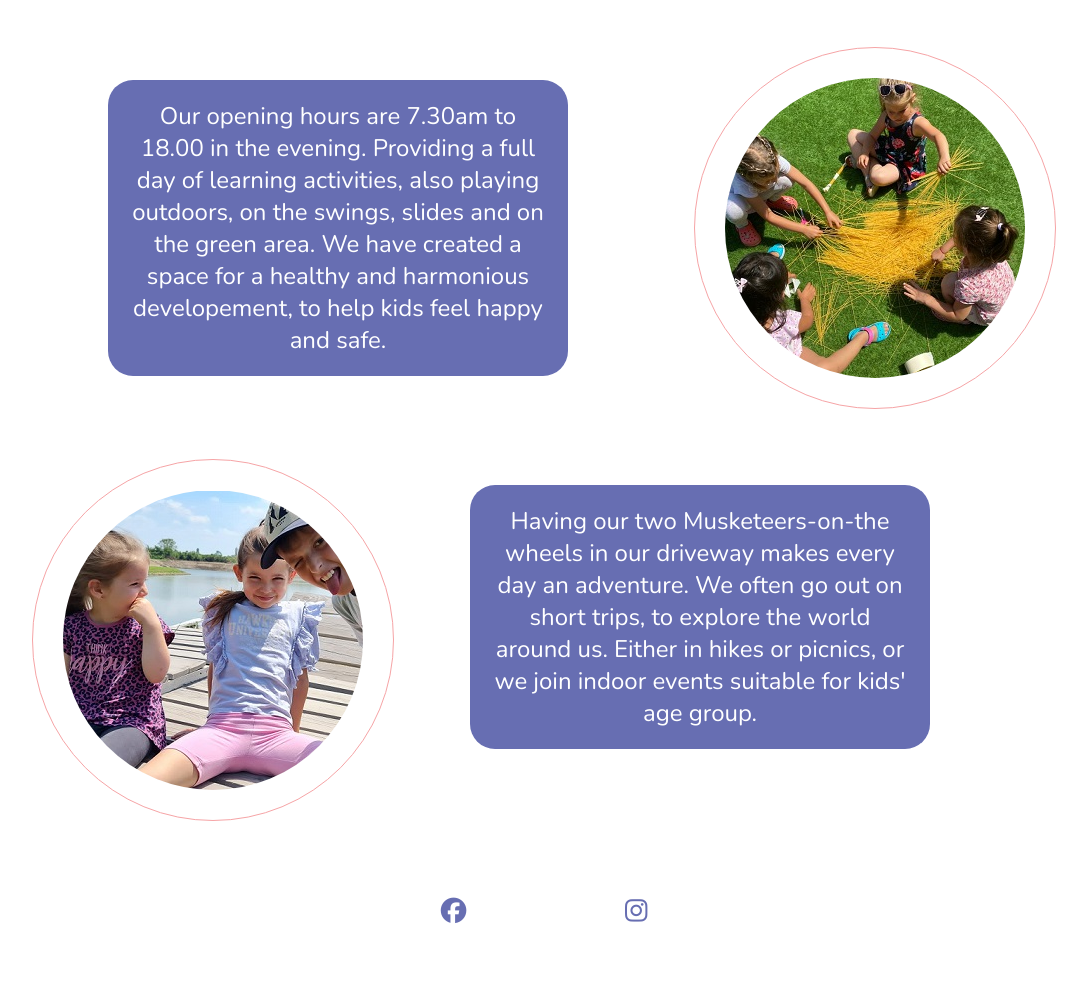
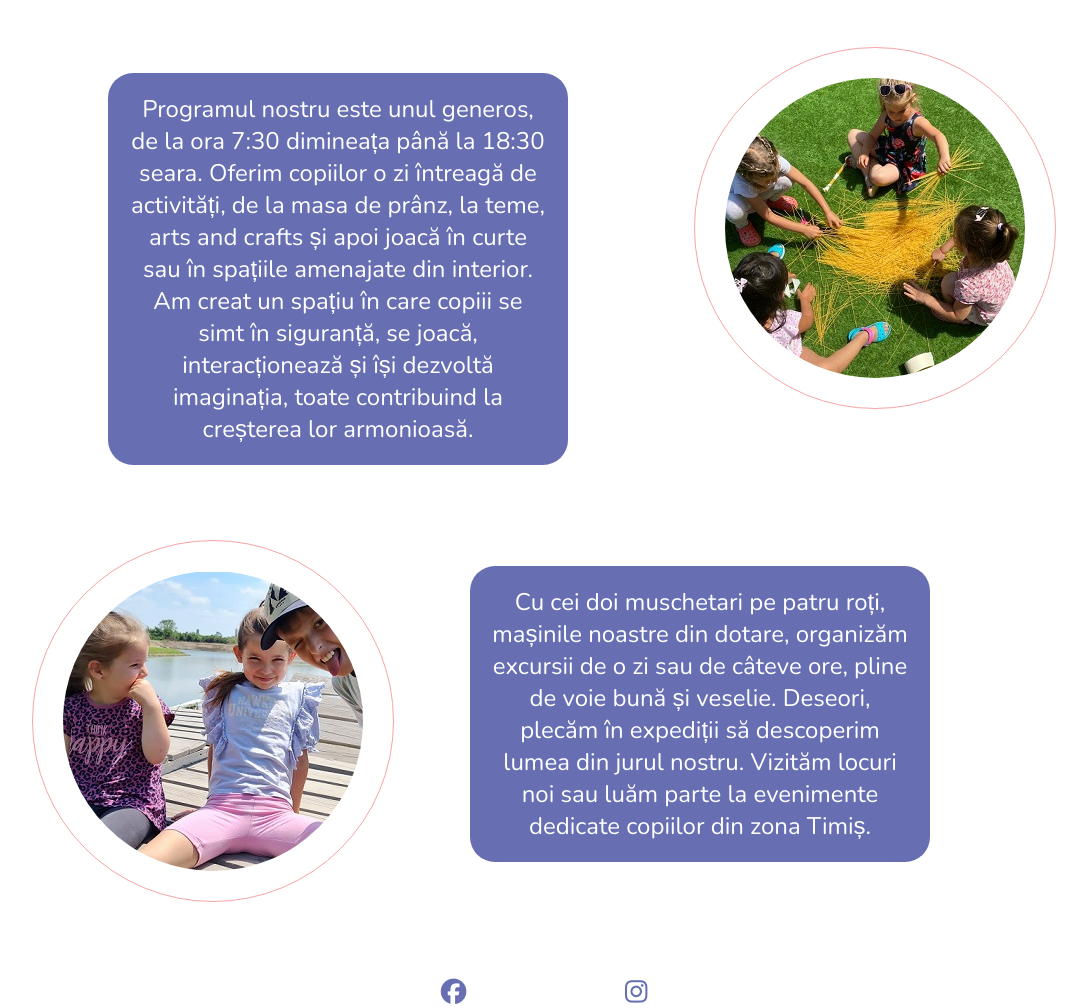
Before and after one commit to ancaerena/clubulmicilormuschetari, a plain HTML site: page index.html in a window 1280 px wide. Shown: the part 673-1681 px from the top of the page, without its empty margins (96-1183 px from the left). Drawn offline with nearby package versions, Linux system fonts and the light colour scheme; a web font is replaced by a local one.

Commit message:
Change index.html text content to Romanian

```diff
--- a/index.html
+++ b/index.html
@@ -52,9 +52,9 @@
       <section id="second-section">
          <div id="second-text">
             <p id="left-text-box">
-               Our opening hours are 7.30am to 18.00 in the evening.
-               Providing a full day of learning activities, also playing outdoors, on the swings, slides and on the green area.
-               We have created a space for a healthy and harmonious developement, to help kids feel happy and safe.
+               Programul nostru este unul generos, de la ora 7:30 dimineața până la 18:30 seara.
+               Oferim copiilor o zi întreagă de activități, de la masa de prânz, la teme, arts and crafts și apoi joacă în curte sau în spațiile amenajate din interior.
+               Am creat un spațiu în care copiii se simt în siguranță, se joacă, interacționează și își dezvoltă imaginația, toate contribuind la creșterea lor armonioasă.
             </p>
          </div>
          <div id="left-circle-container">
@@ -70,8 +70,8 @@
          </div>
          <div id="third-text">
             <p id="right-text-box">
-               Having our two Musketeers-on-the wheels in our driveway makes every day an adventure.
-               We often go out on short trips, to explore the world around us. Either in hikes or picnics, or we join indoor events suitable for kids' age group.
+               Cu cei doi muschetari pe patru roți, mașinile noastre din dotare, organizăm excursii de o zi sau de câteve ore, pline de voie bună și veselie.
+               Deseori, plecăm în expediții să descoperim lumea din jurul nostru. Vizităm locuri noi sau luăm parte la evenimente dedicate copiilor din zona Timiș.
             </p>
          </div>
       </section>
```
